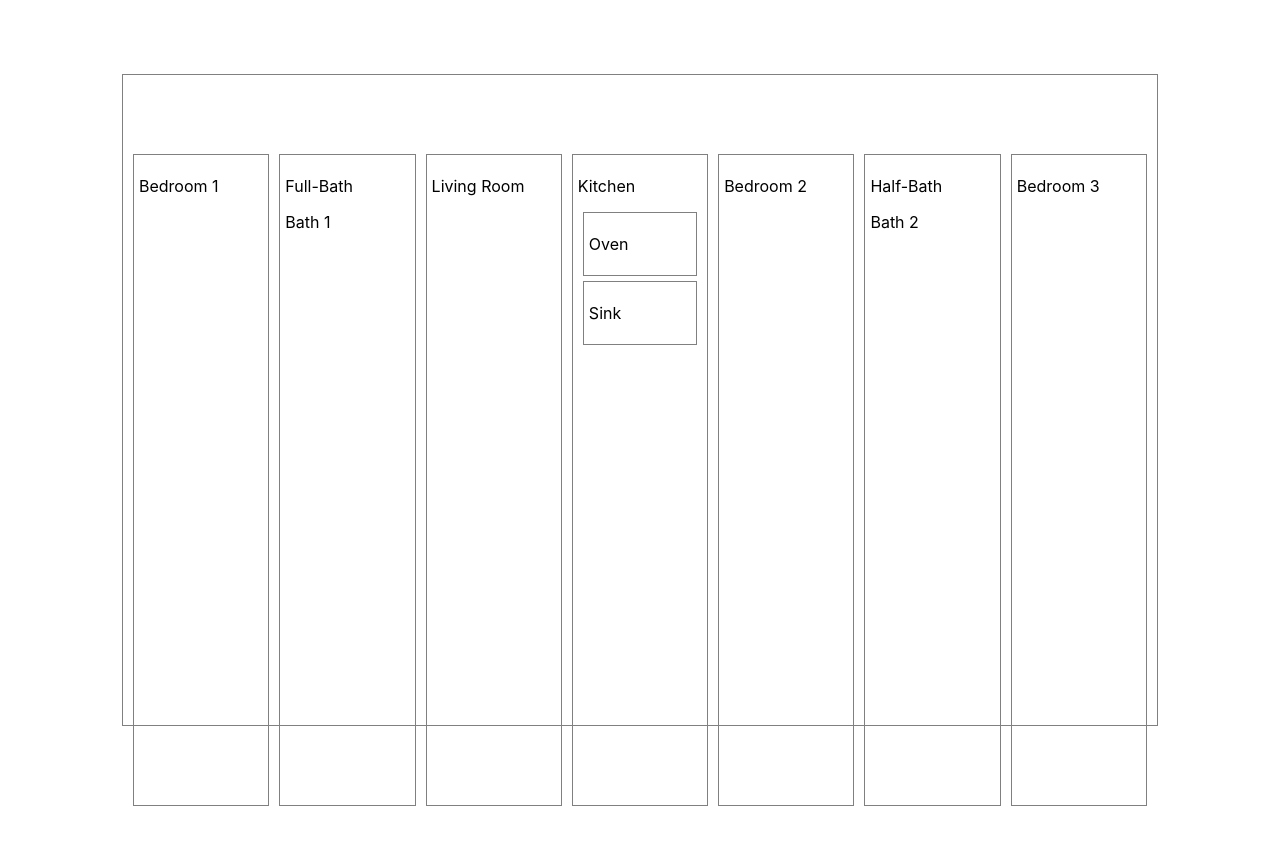
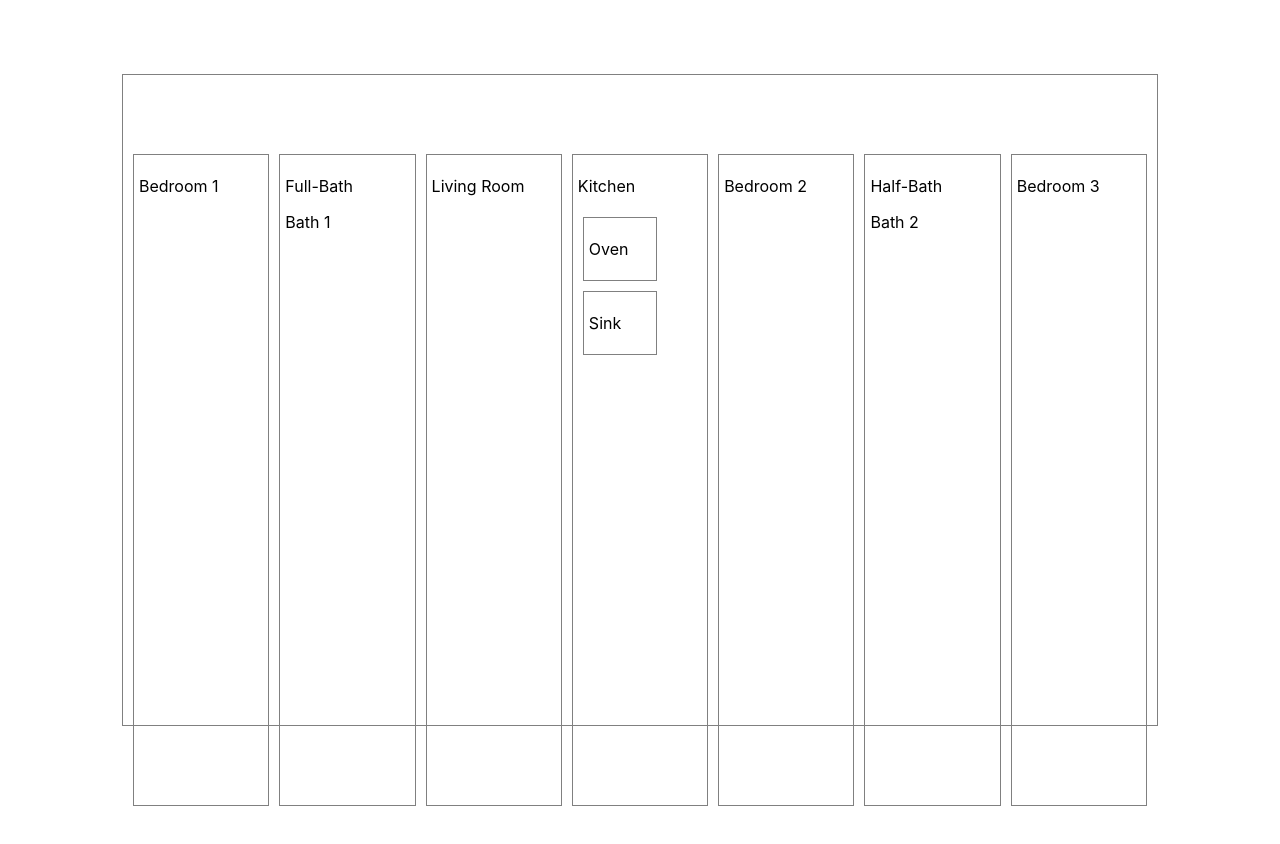
Before and after one commit to shakestuffup73/floorplan-lab, a React (Create React App) app: page / in a window 1280 px wide. Shown: the top 844 px of the page. Built offline with nearby package versions, Linux system fonts and the light colour scheme.

Commit message:
update components ids

```diff
--- a/src/App.css
+++ b/src/App.css
@@ -16,3 +16,41 @@ body > div {
   width: 80%;
   height: 80vh;
 }
+
+#bed1 {
+
+}
+
+#bed2 {
+
+}
+
+#bed3{
+
+}
+
+#halfbath {
+
+}
+
+#fullbath {
+
+}
+
+#livroom {
+
+
+}
+
+#kitchen {
+  display: flex;
+  flex-direction: column;
+}
+
+#oven {
+  width: 50%;
+}
+
+#sink {
+  width: 50%;
+}
--- a/src/Floorplan.jsx
+++ b/src/Floorplan.jsx
@@ -6,13 +6,13 @@ import LivingRoom from './LivingRoom';
 const Floorplan = () => {
   return (
     <>
-      <Bedroom bedNum={1}/>
-      <Bath bathSize={'Full-Bath'} bath={'Bath 1'}/>
-      <LivingRoom />
-      <Kitchen />
-      <Bedroom bedNum={2}/>
-      <Bath bathSize={'Half-Bath'} bath={'Bath 2'}/>
-      <Bedroom bedNum={3}/>
+      <Bedroom bedNum={1} id="bed1" />
+      <Bath bathSize={'Full-Bath'} bath={'Bath 1'} id="fullbath" />
+      <LivingRoom id="livroom" />
+      <Kitchen id="kitchen" />
+      <Bedroom bedNum={2} id="bed2" />
+      <Bath bathSize={'Half-Bath'} bath={'Bath 2'} id="halfbath" />
+      <Bedroom bedNum={3} id="bed3" />
     </>
   );
 }
--- a/src/Kitchen.jsx
+++ b/src/Kitchen.jsx
@@ -6,8 +6,8 @@ const Kitchen = (props) => {
     <>
     <div id="kitchen">
       <p>Kitchen</p>
-      <Oven />
-      <Sink />
+      <Oven id="oven" />
+      <Sink id="sink" />
     </div>
     </>
   );
```
